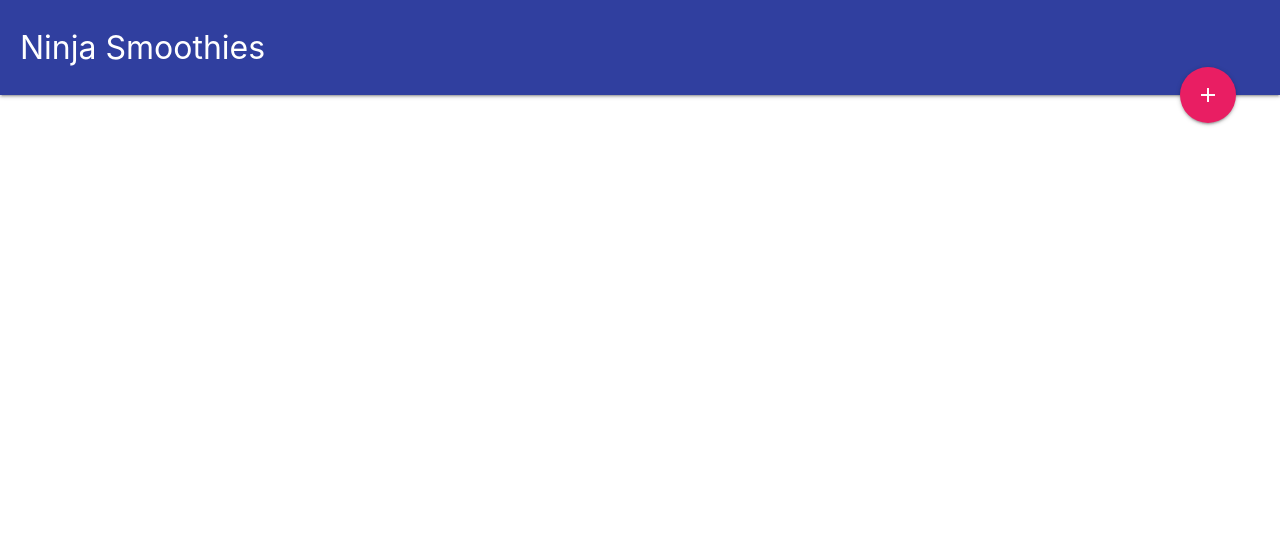
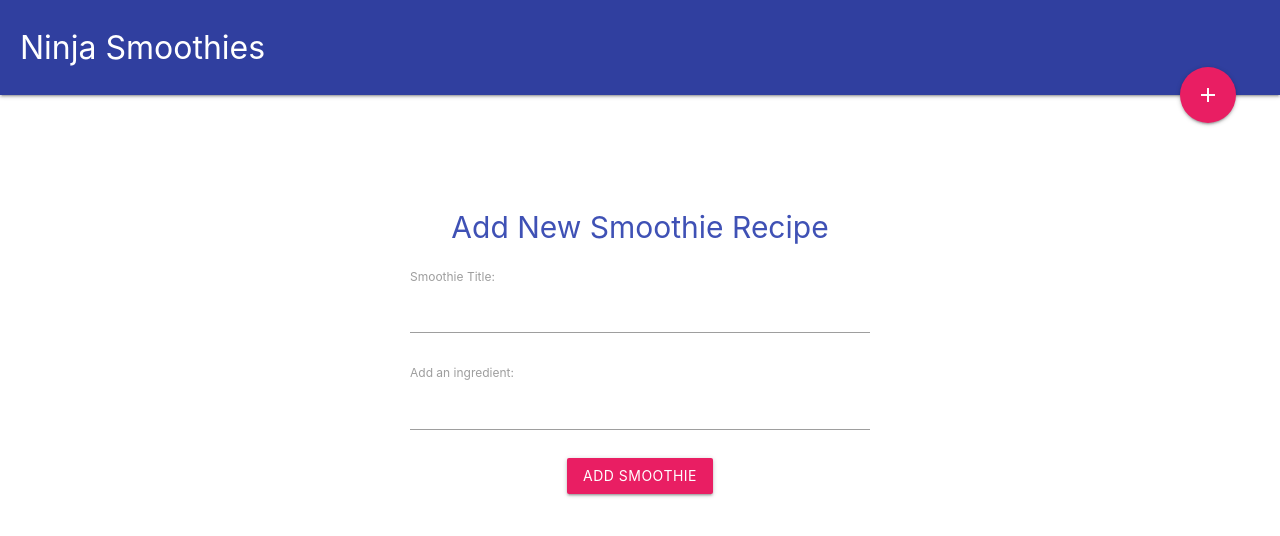
Before and after one commit to nour-jaouadii/vuejs_ninja_smoothies-crud, a Vue app: page /add-smoothie in a window 1280 px wide. Shown: the top 536 px of the page. Built offline with nearby package versions, Linux system fonts and the light colour scheme.

Commit message:
Deleting Firestore Data and adding smoothie component

```diff
--- /dev/null
+++ b/src/components/AddSmoothie.vue
@@ -0,0 +1,56 @@
+<template>
+
+<div class="add-smoothie container">
+    <h2 class="center align indigo-text" >Add New Smoothie Recipe</h2>
+      <form @submit.prevent="AddSmoothie" >
+          <div class="field title" >
+              <label for="title">Smoothie Title:</label>
+              <input type="text" name="title" v-model="title">
+          </div>
+
+           <div class="field add-ingredient" >
+              <label for="ingredient">Add an  ingredient:</label>
+              <input type="text" name="ingredient" >
+          </div>
+
+           <div class="field center-align" >
+             <button class="btn pink">Add Smoothie</button>
+          </div>
+      </form>
+</div>
+</template>
+
+<script>
+export default {
+    name: 'AddSmoothie',
+    data(){
+        return {
+            title:null,
+
+        }
+    },
+    methods: {
+        AddSmoothie(){
+            console.log(this.title)
+        }
+    }
+
+}
+</script>
+
+<style>
+.add-smoothie{
+     margin-top: 60px;
+     padding: 20px;
+     max-width: 500px ;
+}
+
+.add-smoothie h2{
+    font-size : 2em;
+    margin: 20 px auto;
+}
+.add-smoothie .field{
+
+    margin: 20px auto
+}
+</style>
--- a/src/components/Navbar.vue
+++ b/src/components/Navbar.vue
@@ -2,11 +2,11 @@
     <div class="navbar">
         <nav class="nav-extended indigo darken-2">
             <div class="nav-content">
-                <router-link to="">
+                <router-link :to="{name: 'index'} ">
                   <span class="nav-title">Ninja Smoothies</span>
                 </router-link>
                 <a href="" class="btn-floating btn-large halfway-fab pink">
-                <router-link to="" >
+                <router-link :to=" {name: 'AddSmoothie'}" >
                     <i class="material-icons">add </i>
                 </router-link>
                 </a>
--- a/src/components/index.vue
+++ b/src/components/index.vue
@@ -29,14 +29,20 @@
 
        methods: {
          deleteSmoothie(id) {
+            // delete doc from firestore
+            db.collection('smoothies').doc(id).delete()
+            .then(() => {  // call back function
+                 this.smoothies = this.smoothies.filter(smoothie => {
+                  return smoothie.id != id ;// return true
+                })
+            })
 
            // filter cycles through in array allows us to filter out certain items
-           // and return true or false if( filter return false) the item remove from the array
-           //  if( filter return true) the item stay in the array
-           this.smoothies = this.smoothies.filter(smoothie => {
-             return smoothie.id != id ;// return true
-
-           })
+           // and return true or false : if( filter return false) the item remove from the array
+           //  else( filter return true) the item stay in the array
+          //  this.smoothies = this.smoothies.filter(smoothie => {
+          //    return smoothie.id != id ;// return true
+          //  })
 
          }
        },
--- a/src/router/index.js
+++ b/src/router/index.js
@@ -1,7 +1,7 @@
 import Vue from "vue";
 import VueRouter from "vue-router";
 import index from "@/components/index.vue";
-
+import AddSmoothie from "@/components/AddSmoothie"
 Vue.use(VueRouter);
 
 const routes = [
@@ -9,6 +9,11 @@
     path: "/",
     name: "index",
     component: index
+  },
+  {
+    path: "/add-smoothie",
+    name: "AddSmoothie",
+    component: AddSmoothie
   },
 
 
```
Also changed, not shown: src/components/firebaseConfig.js (deleted, +0 -12 lines), src/components/firebaseInit.js (deleted, +0 -13 lines).
